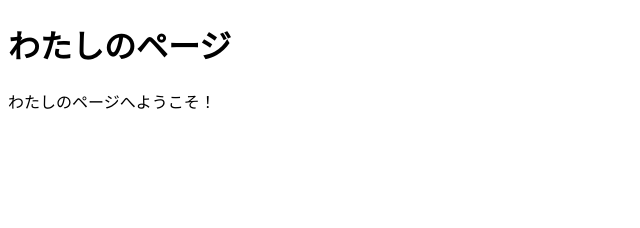
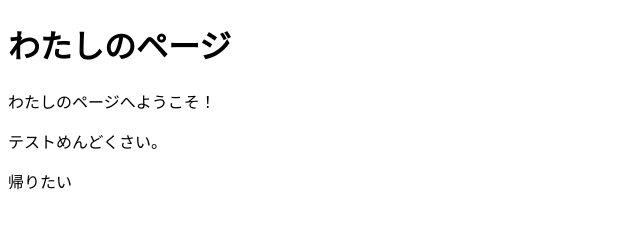
Before and after one commit to NakamuraYoshiaki/Testsite, a plain HTML site: page index.html in a window 1280 px wide. Shown: the whole page, without its empty margins (0-640 px from the left). Drawn offline with Linux system fonts and the light colour scheme.

Commit message:
段落を追加

```diff
--- a/index.html
+++ b/index.html
@@ -6,5 +6,7 @@
 <body>
 <h1>わたしのページ</h1>
 <p>わたしのページへようこそ！</p>
+<p>テストめんどくさい。</p>
+<p>帰りたい</p>
 </body>
 </html>
```
